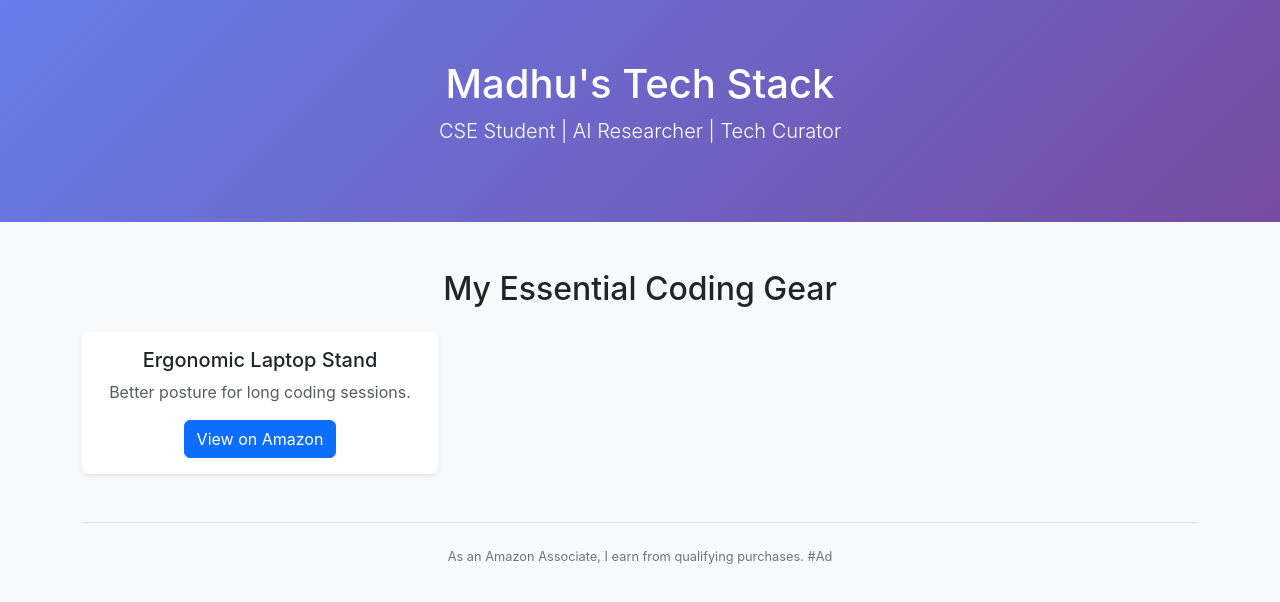
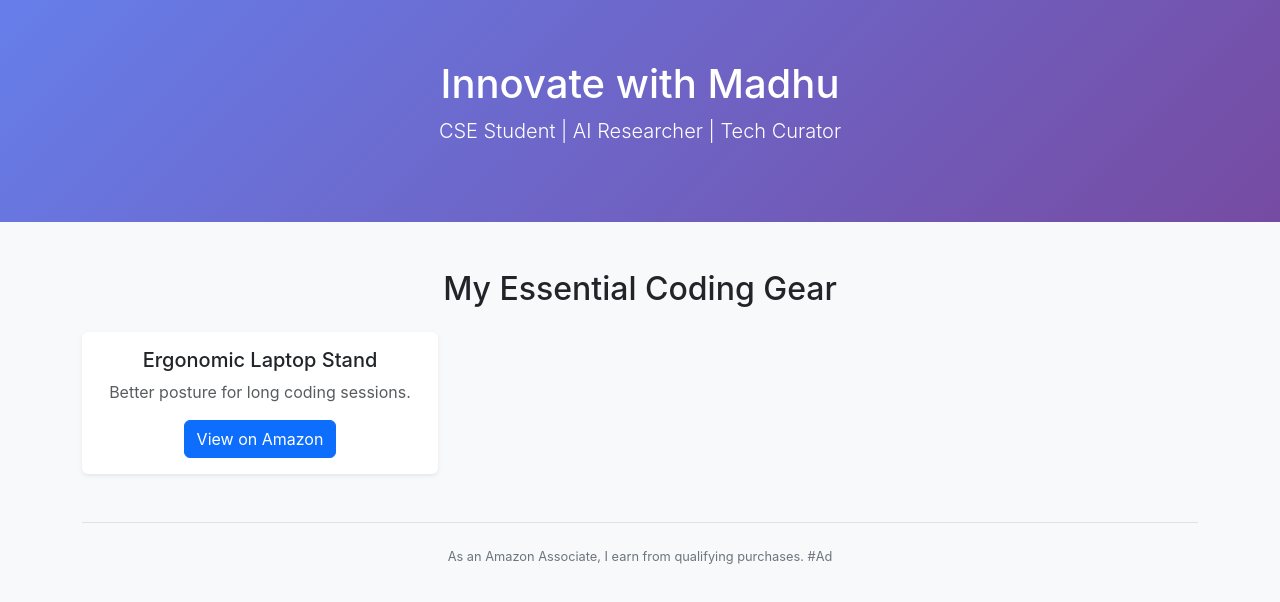
Before and after one commit to Madhubalatn9/Madhubalatn9.github.io, a plain HTML site: page index.html in a window 1280 px wide. Drawn offline with nearby package versions, Linux system fonts and the light colour scheme.

Commit message:
Update title and heading to 'Innovate with Madhu'

```diff
--- a/index.html
+++ b/index.html
@@ -3,7 +3,7 @@
 <head>
     <meta charset="UTF-8">
     <meta name="viewport" content="width=device-width, initial-scale=1.0">
-    <title>Madhu | AI Developer & Tech Curator</title>
+    <title>Innovate with Madhu</title>
     <link href="https://cdn.jsdelivr.net/npm/bootstrap@5.3.0/dist/css/bootstrap.min.css" rel="stylesheet">
     <style>
         body { background-color: #f8f9fa; font-family: 'Inter', sans-serif; }
@@ -17,7 +17,7 @@
 
 <section class="hero text-center">
     <div class="container">
-        <h1>Madhu's Tech Stack</h1>
+        <h1>Innovate with Madhu</h1>
         <p class="lead">CSE Student | AI Researcher | Tech Curator</p>
     </div>
 </section>
```
